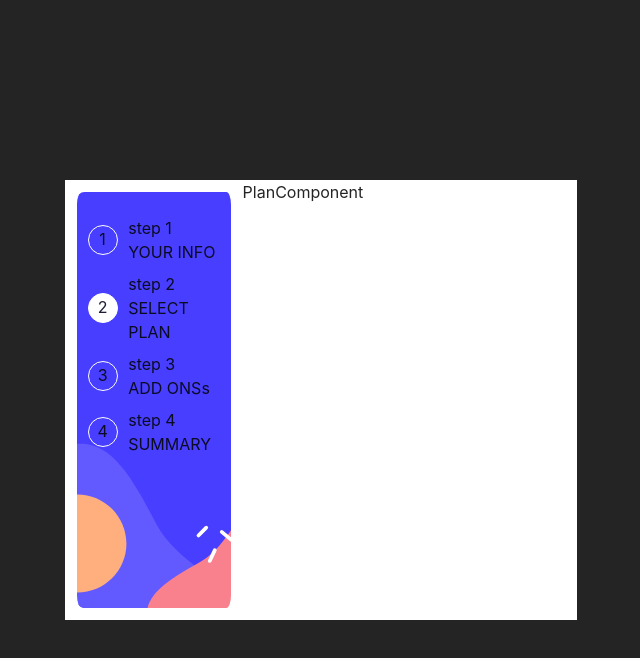
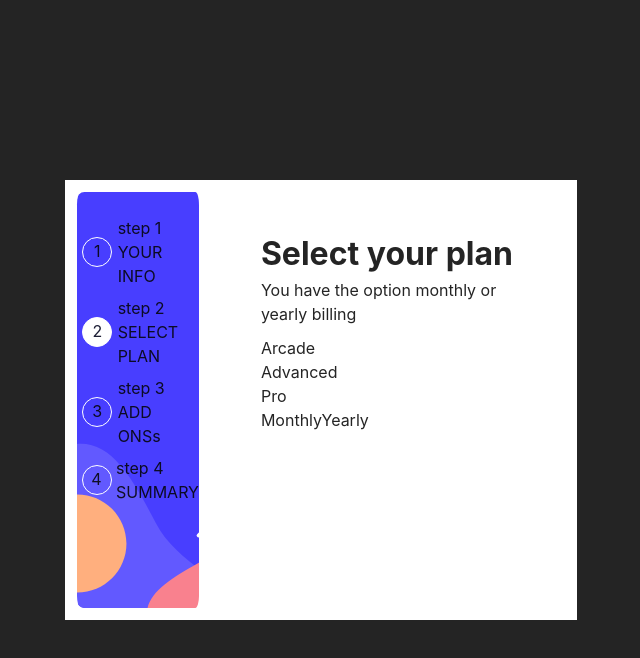
Before and after one commit to pvizza/StepReact, a React (Vite) app: page / in a window 1280 px wide. Both pictures are taken after typing "Sample", "name@example.com", "Sample" into the empty fields and a click on the button "Next Step". Shown: the top 658 px of the page, without its empty margins (319-959 px from the left). Built offline with nearby package versions, Linux system fonts and the light colour scheme.

Commit message:
second step

```diff
--- a/src/App.css
+++ b/src/App.css
@@ -15,3 +15,10 @@
   background-color: white;
   display: flex;
 }
+
+.form-container {
+  display: flex;
+  flex-direction: column;
+  padding: 30px;
+  margin:20px;
+}
--- a/src/components/formComponent/FormComponent.tsx
+++ b/src/components/formComponent/FormComponent.tsx
@@ -26,7 +26,6 @@ const FormComponent = ({currentStep,setCurrentStep }:FormComponentProps) => {
   }
 
   const handleSubmit = (e: React.FormEvent<HTMLFormElement>) => {
-    debugger
     e.preventDefault();
     if(formValues.name.length > 0 && formValues.email.length > 0 && formValues.phone.length > 0) {
       localStorage.setItem('formValues', JSON.stringify(formValues))
--- a/src/components/formComponent/formComponent.css
+++ b/src/components/formComponent/formComponent.css
@@ -1,9 +1,5 @@
-.form-container {
-  display: flex;
-  flex-direction: column;
-  padding: 30px;
-  margin:20px;
-}
+@import '../../App.css';
+
 
 .form-title {
   margin:0px;
--- a/src/components/planComponent/PlanComponent.tsx
+++ b/src/components/planComponent/PlanComponent.tsx
@@ -1,7 +1,25 @@
 const PlanComponent = () => {
   return(
     <>
-    <p>PlanComponent</p>
+    <div className="form-container">
+    <h1 className="form-title">Select your plan</h1>
+      <span className="form-description">You have the option monthly or yearly billing</span>
+      <section className="plans-container">
+        <div className="plan">
+          <p>Arcade</p>
+          </div>
+        <div className="plan">
+        <p>Advanced</p>
+           </div>
+        <div className="plan">
+        <p>Pro</p>
+         </div>
+        <div className="plan payment">
+          <span>Monthly</span>
+          <span>Yearly</span>
+        </div>
+      </section>
+      </div>
     </>
   )
 }
--- /dev/null
+++ b/src/components/planComponent/planComponent.css
@@ -0,0 +1 @@
+@import '../../App.css'
```
